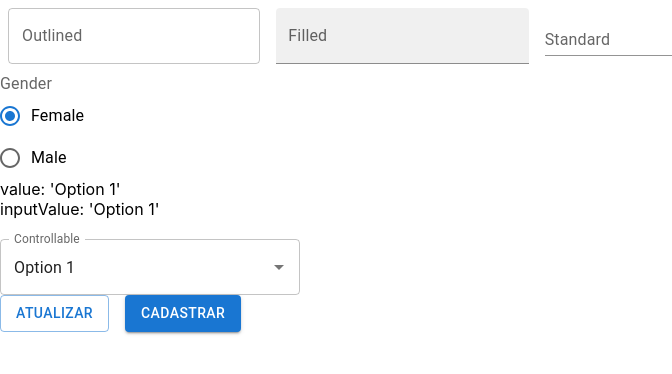
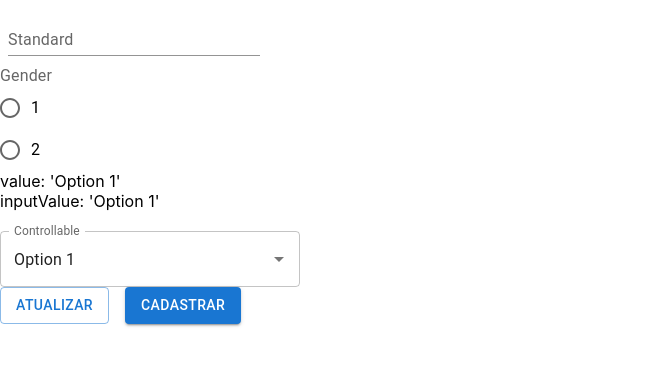
Before and after one commit to Carlos-Ciotta/delivery-api, a React (Create React App) app: page /inserir in a window 1280 px wide. Shown: the top 374 px of the page, without its empty margins (0-672 px from the left). Built offline with nearby package versions, Linux system fonts and the light colour scheme.

Commit message:
26122024

```diff
--- a/src/Components/FormEntrega.js
+++ b/src/Components/FormEntrega.js
@@ -18,8 +18,6 @@ function BasicTextFields() {
       noValidate
       autoComplete="off"
     >
-      <TextField id="outlined-basic" label="Outlined" variant="outlined" />
-      <TextField id="filled-basic" label="Filled" variant="filled" />
       <TextField id="standard-basic" label="Standard" variant="standard" />
     </Box>
   );
@@ -41,8 +39,8 @@ function ControlledRadioButtonsGroup() {
         value={value}
         onChange={handleChange}
       >
-        <FormControlLabel value="female" control={<Radio />} label="Female" />
-        <FormControlLabel value="male" control={<Radio />} label="Male" />
+        <FormControlLabel value="1" control={<Radio />} label="1" />
+        <FormControlLabel value="2" control={<Radio />} label="2" />
       </RadioGroup>
     </FormControl>
   );
```
